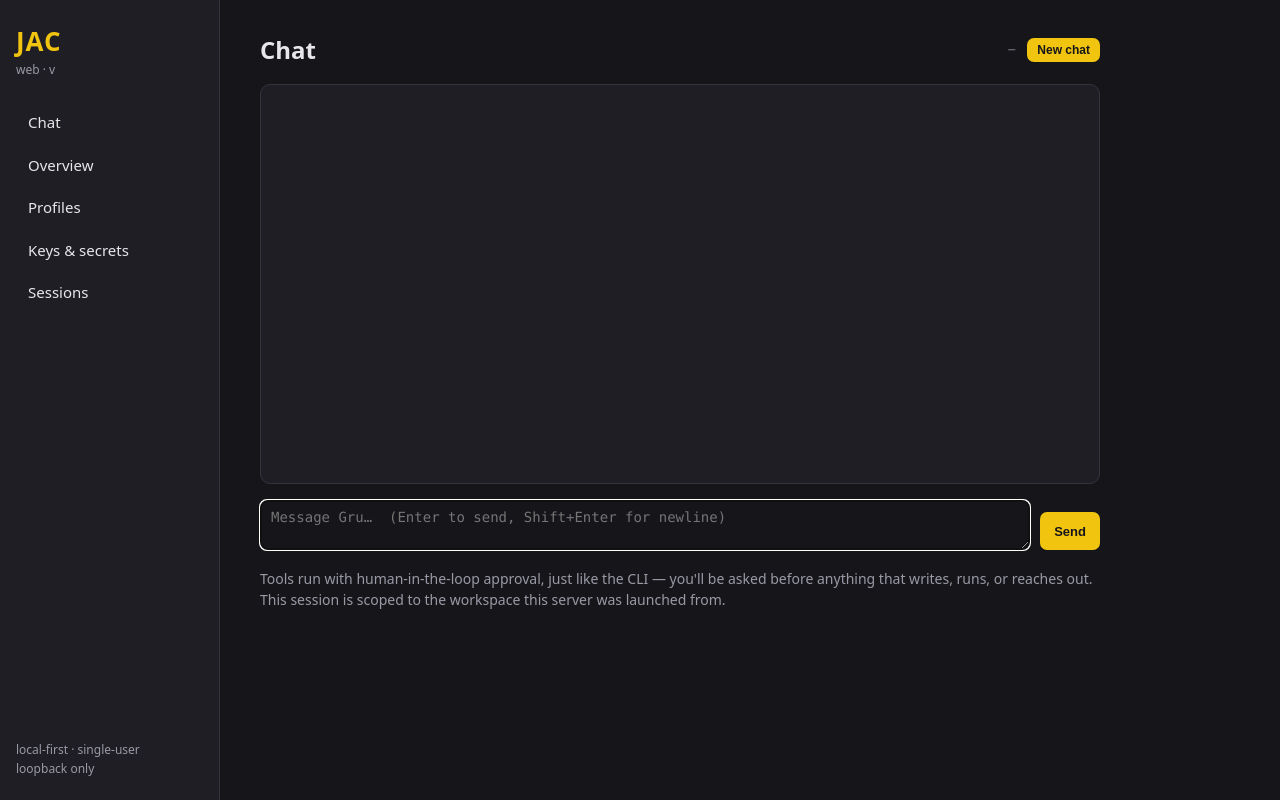
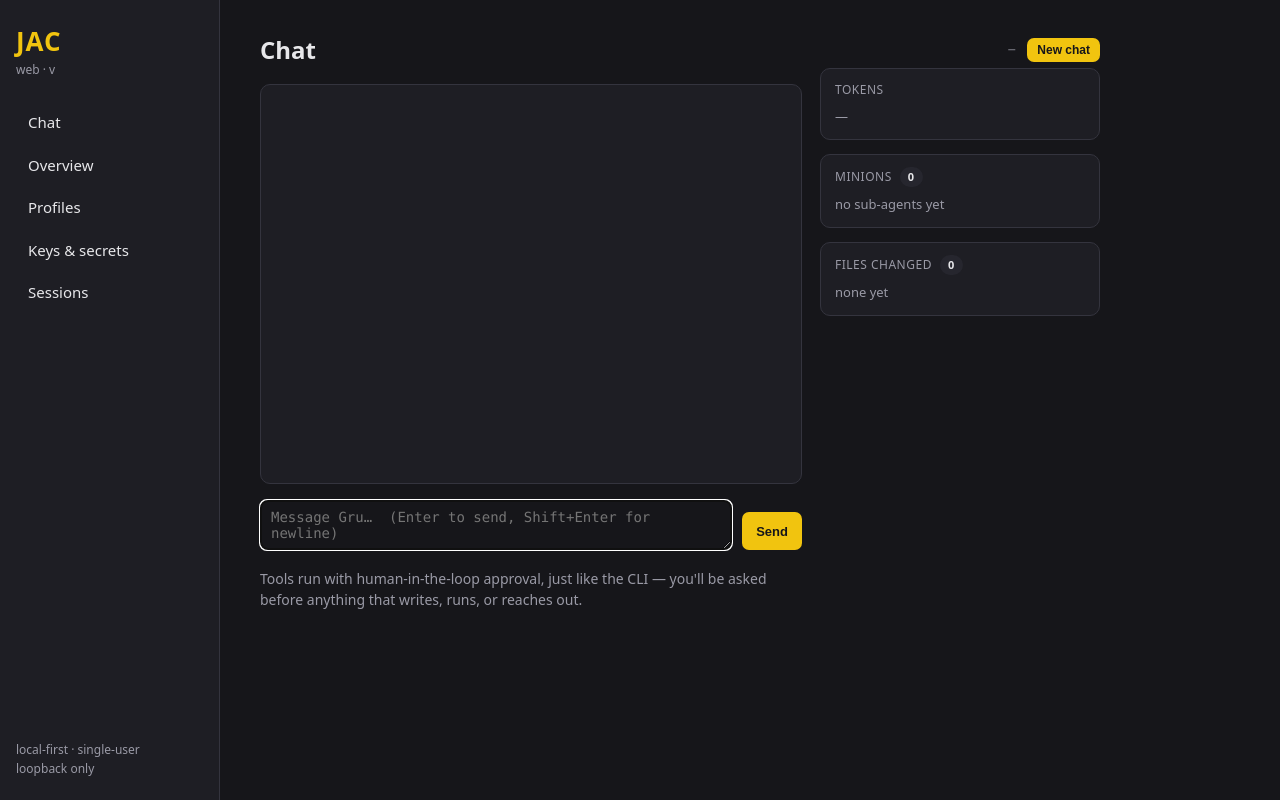
Before and after one commit to VENKATESHWARAN-R/JAC, a Python web app: template src/jac/web/templates/chat.html in a window 1280 px wide. Run offline with Jinja, Linux system fonts and the light colour scheme; the template is opened without the code that fills it, so the values that code supplies are empty.

Commit message:
Add web surface Slice 3 — live activity dashboard (D48)
The chat page gains a live sidebar answering "what is JAC doing right now":
a token/cost meter, a card per active sub-agent (minion), and the list of
files this session changed.

- web/chat.py: WebChatManager.dashboard() assembles a snapshot from the
  same process-global registries the CLI's /tokens + /spawns read — the
  session UsageTracker (in/out/total, cache %, project total, budget %),
  get_sub_agent_stats(), and _pending_spawns (tier, model, objective,
  round-trips/turns). It also tracks file-mutating tool calls
  (write_file/edit_file, minions included) off the event bus.
- GET /chat/status serves the snapshot; static/chat.js polls it (faster
  while a turn is active, on every TurnDone) and renders the sidebar.
  No new event types — the dashboard is pollable independently of the SSE
  stream, so it stays correct across reconnects.

Live-verified: /chat/status reflects real token usage after a turn
(input 15844, model + project total updating) over real uvicorn.

Tests: tests/test_web_chat.py +3 (dashboard shape with no runtime, files
snapshot, /chat/status route). Full `just check` green (720).

Docs: design/web-surface.md, D48, progress, codebase-map, CLAUDE.md updated
to Slices 1-3; only visual/theming polish remains.

Co-Authored-By: Claude Opus 4.8 <noreply@anthropic.com>

```diff
--- a/src/jac/web/server.py
+++ b/src/jac/web/server.py
@@ -159,6 +159,11 @@ async def chat_new(request: Request) -> Response:
     return JSONResponse(await get_manager().new_session())
 
 
+async def chat_status(request: Request) -> Response:
+    """Dashboard snapshot (Slice 3): tokens, active minions, files changed."""
+    return JSONResponse(get_manager().dashboard())
+
+
 def create_app() -> Starlette:
     """Build the JAC web-UI ASGI app (Slice 1 control panel)."""
     routes = [
@@ -178,6 +183,7 @@ def create_app() -> Starlette:
         Route("/chat/approve", chat_approve, methods=["POST"]),
         Route("/chat/clarify", chat_clarify, methods=["POST"]),
         Route("/chat/new", chat_new, methods=["POST"]),
+        Route("/chat/status", chat_status, name="chat_status"),
         Mount("/static", StaticFiles(directory=str(_STATIC_DIR)), name="static"),
     ]
     return Starlette(routes=routes)
--- a/src/jac/web/static/chat.js
+++ b/src/jac/web/static/chat.js
@@ -135,6 +135,7 @@
       case "TurnDone":
         setBusy(false);
         textarea.focus();
+        pollDashboard();
         break;
       case "Notice":
         add("notice", esc(f.text));
@@ -254,6 +255,67 @@
     await post("/chat/new", {});
   });
 
+  // ----- activity dashboard (Slice 3) -----
+  const actTokens = document.getElementById("act-tokens");
+  const actMinions = document.getElementById("act-minions");
+  const actMinionCount = document.getElementById("act-minion-count");
+  const actFiles = document.getElementById("act-files");
+  const actFileCount = document.getElementById("act-file-count");
+
+  const fmt = (n) => (n == null ? "0" : Number(n).toLocaleString());
+
+  function renderDashboard(d) {
+    if (!d) return;
+    const t = d.tokens || {};
+    const cache = t.cache_pct == null ? "" : ` · cache ${t.cache_pct}%`;
+    const budget = t.budget_pct == null ? "" : ` · ${t.budget_pct}% of budget`;
+    actTokens.innerHTML =
+      `<div class="big">${fmt(t.total)}<span class="unit"> tok this session</span></div>` +
+      `<div class="dim">in ${fmt(t.input)} · out ${fmt(t.output)}${cache}</div>` +
+      `<div class="dim">project ${fmt(t.project_total)}${budget}</div>`;
+
+    const sa = d.sub_agents || {};
+    const active = sa.active || [];
+    actMinionCount.textContent = String(active.length);
+    if (!active.length) {
+      const ran = sa.spawns ? `<span class="dim">${sa.spawns} spawned · ${fmt(sa.tokens)} tok</span>` : `<span class="dim">no sub-agents yet</span>`;
+      actMinions.innerHTML = ran;
+    } else {
+      actMinions.innerHTML = active
+        .map(
+          (m) =>
+            `<div class="minion-card"><div class="mc-head">🐙 <b>${esc(m.spawn_id)}</b> <span class="badge">${esc(m.tier)}</span></div>` +
+            `<div class="dim mono">${esc(m.model)}</div>` +
+            `<div class="mc-obj">${esc(m.objective || "(no objective)")}</div>` +
+            `<div class="dim">round-trips ${m.round_trips}/${m.cap} · ${m.turns_used} turns</div></div>`
+        )
+        .join("");
+    }
+
+    const files = d.files || [];
+    actFileCount.textContent = String(files.length);
+    actFiles.innerHTML = files.length
+      ? files
+          .map((f) => `<div class="file-row"><span class="fa fa-${esc(f.action)}">${esc(f.action)}</span> <span class="mono">${esc(f.path)}</span></div>`)
+          .join("")
+      : `<span class="dim">none yet</span>`;
+  }
+
+  async function pollDashboard() {
+    try {
+      const r = await fetch("/chat/status");
+      renderDashboard(await r.json());
+    } catch (e) {
+      /* transient; next tick retries */
+    }
+  }
+  // Poll faster while a turn is active (minions/tokens move), slow when idle.
+  setInterval(() => {
+    if (sendBtn.disabled || document.querySelector(".minion-card")) pollDashboard();
+  }, 1800);
+  setInterval(pollDashboard, 6000);
+  pollDashboard();
+
   // ----- event stream -----
   const qs = window.JAC_RESUME ? "?session=" + encodeURIComponent(window.JAC_RESUME) : "";
   const es = new EventSource("/chat/stream" + qs);
--- a/src/jac/web/static/jac.css
+++ b/src/jac/web/static/jac.css
@@ -145,3 +145,25 @@ details summary { cursor: pointer; color: var(--accent); font-size: 13px; margin
 .chat-input button { height: 38px; }
 .dots { animation: blink 1.2s infinite; }
 @keyframes blink { 0%, 100% { opacity: 0.3; } 50% { opacity: 1; } }
+
+/* ----- activity dashboard (Slice 3) ----- */
+.chat-layout { display: grid; grid-template-columns: 1fr 280px; gap: 18px; align-items: start; }
+.chat-col { min-width: 0; }
+@media (max-width: 880px) { .chat-layout { grid-template-columns: 1fr; } }
+
+.activity { display: flex; flex-direction: column; gap: 14px; position: sticky; top: 16px; }
+.act-sec { background: var(--panel); border: 1px solid var(--border); border-radius: 10px; padding: 12px 14px; }
+.act-title { font-size: 12px; text-transform: uppercase; letter-spacing: 0.5px; color: var(--dim); margin-bottom: 8px; display: flex; align-items: center; gap: 8px; }
+.act-count { background: var(--panel-2); color: var(--fg); }
+.act-body { font-size: 13px; display: flex; flex-direction: column; gap: 6px; }
+.act-body .dim { color: var(--dim); }
+.act-body .big { font-size: 20px; font-weight: 700; }
+.act-body .unit { font-size: 12px; font-weight: 400; color: var(--dim); }
+
+.minion-card { background: var(--bg); border: 1px solid var(--border); border-left: 2px solid var(--accent); border-radius: 8px; padding: 8px 10px; }
+.mc-head { display: flex; align-items: center; gap: 6px; }
+.mc-obj { margin: 3px 0; }
+.file-row { display: flex; gap: 8px; align-items: baseline; word-break: break-all; }
+.fa { font-size: 10px; text-transform: uppercase; padding: 1px 6px; border-radius: 4px; flex: 0 0 auto; }
+.fa-write { background: rgba(62,207,142,0.18); color: var(--ok); }
+.fa-edit { background: rgba(241,196,15,0.18); color: var(--accent); }
--- a/src/jac/web/templates/chat.html
+++ b/src/jac/web/templates/chat.html
@@ -9,18 +9,34 @@
   </div>
 </div>
 
-<div id="transcript" class="transcript" aria-live="polite"></div>
+<div class="chat-layout">
+  <div class="chat-col">
+    <div id="transcript" class="transcript" aria-live="polite"></div>
+    <form id="chat-form" class="chat-input">
+      <textarea id="chat-text" rows="2" placeholder="Message Gru…  (Enter to send, Shift+Enter for newline)"></textarea>
+      <button type="submit" id="chat-send">Send</button>
+    </form>
+    <p class="note">
+      Tools run with human-in-the-loop approval, just like the CLI — you'll be
+      asked before anything that writes, runs, or reaches out.
+    </p>
+  </div>
 
-<form id="chat-form" class="chat-input">
-  <textarea id="chat-text" rows="2" placeholder="Message Gru…  (Enter to send, Shift+Enter for newline)"></textarea>
-  <button type="submit" id="chat-send">Send</button>
-</form>
-
-<p class="note">
-  Tools run with human-in-the-loop approval, just like the CLI — you'll be asked
-  before anything that writes, runs, or reaches out. This session is scoped to
-  the workspace this server was launched from.
-</p>
+  <aside class="activity" id="activity">
+    <section class="act-sec">
+      <div class="act-title">Tokens</div>
+      <div id="act-tokens" class="act-body"><span class="dim">—</span></div>
+    </section>
+    <section class="act-sec">
+      <div class="act-title">Minions <span id="act-minion-count" class="badge act-count">0</span></div>
+      <div id="act-minions" class="act-body"><span class="dim">no sub-agents yet</span></div>
+    </section>
+    <section class="act-sec">
+      <div class="act-title">Files changed <span id="act-file-count" class="badge act-count">0</span></div>
+      <div id="act-files" class="act-body"><span class="dim">none yet</span></div>
+    </section>
+  </aside>
+</div>
 
 <script>window.JAC_RESUME = {{ (resume | tojson) if resume else "null" }};</script>
 <script src="/static/chat.js" defer></script>
```
Also changed, not shown: CLAUDE.md (+1 -1 lines), docs/architecture.md (+1 -1 lines), docs/design/web-surface.md (+12 -5 lines), docs/developer/codebase-map.md (+2 -2 lines), docs/progress.md (+6 -4 lines), src/jac/web/chat.py (+53 -1 lines), tests/test_web_chat.py (+41 -1 lines).
